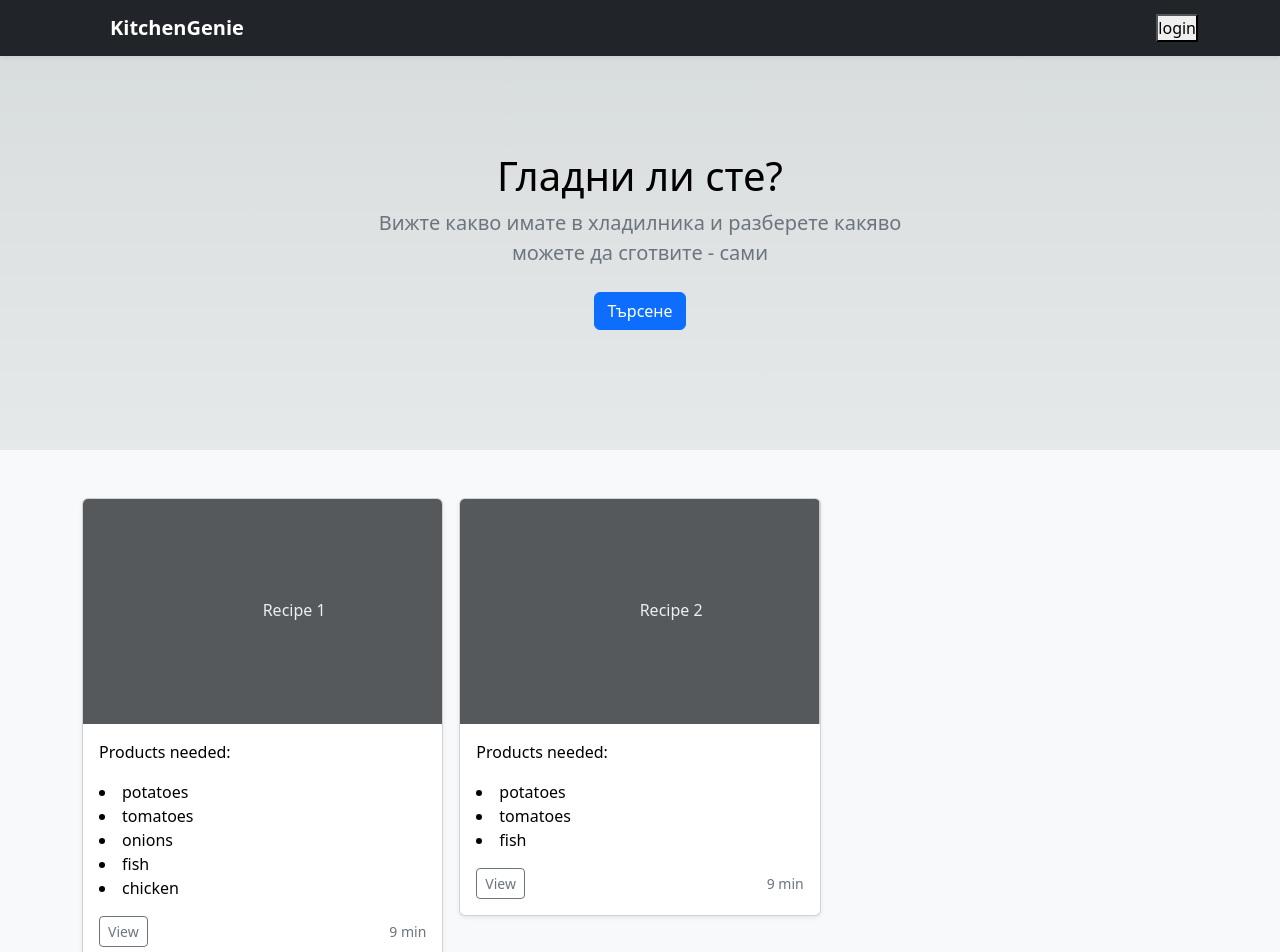
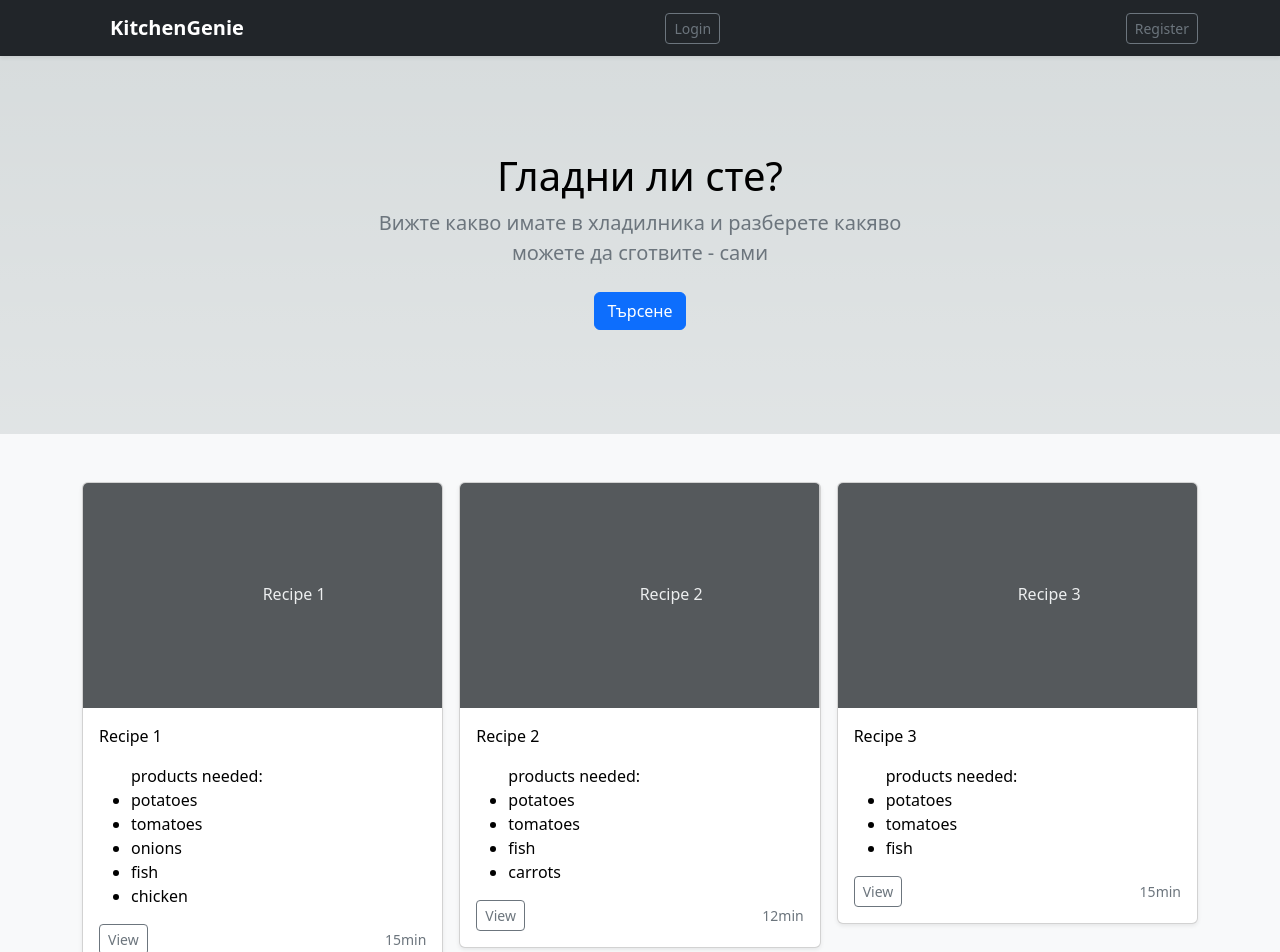
Before and after one commit to IlianaKarakasheva/kitchen-genie, a Next.js app: page / in a window 1280 px wide. Shown: the top 952 px of the page. Built offline with nearby package versions, Linux system fonts and the light colour scheme.

Commit message:
Added recipe routing

```diff
--- a/package.json
+++ b/package.json
@@ -13,9 +13,9 @@
     "bootstrap": "^5.3.0-alpha1",
     "eslint": "8.33.0",
     "eslint-config-next": "13.1.6",
-    "next": "13.1.6",
-    "react": "18.2.0",
-    "react-dom": "18.2.0",
+    "next": "^13.1.6",
+    "react": "^18.2.0",
+    "react-dom": "^18.2.0",
     "react-router-dom": "^6.8.1"
   }
 }
--- a/public/data.json
+++ b/public/data.json
@@ -36,11 +36,42 @@
             "title": "Recipe 2",
             "decription":"desc for recipe2",
             "ingredients": [
+                "potatoes", "tomatoes", "fish", "carrots"
+            ],
+            "time": 12,
+            "rating": 2,
+            "image": "photo02.jpg",
+            "userid":  11,
+            "comments":[
+                {
+                    "comment_id":52,
+                    "userid":22,
+                    "description":"very usefull and tasty"
+                },
+                {
+                    "comment_id":10,
+                    "userid":9,
+                    "description":"awfull"
+                },
+                {
+                    "comment_id":21,
+                    "userid":333,
+                    "description":"great"
+                }
+            ],
+            "date":"01.01.2023"
+
+        },
+        {
+            "id":3,
+            "title": "Recipe 3",
+            "decription":"desc for recipe3",
+            "ingredients": [
                 "potatoes", "tomatoes", "fish"
             ],
             "time": 15,
             "rating": 3,
-            "image": "photo02.jpg",
+            "image": "photo03.jpg",
             "userid":  17,
             "comments":[
                 {
@@ -61,6 +92,37 @@
             ],
             "date":"01.01.2023"
 
+        },
+        {
+            "id":4,
+            "title": "Recipe 4",
+            "decription":"desc for recipe4",
+            "ingredients": [
+                "potatoes", "tomatoes", "fish", "peas", "peppers"
+            ],
+            "time": 15,
+            "rating": 5,
+            "image": "photo04.jpg",
+            "userid":  127,
+            "comments":[
+                {
+                    "comment_id":15,
+                    "userid":117,
+                    "description":"very usefull and tasty"
+                },
+                {
+                    "comment_id":121,
+                    "userid":38,
+                    "description":"awfull"
+                },
+                {
+                    "comment_id":45,
+                    "userid":221,
+                    "description":"great"
+                }
+            ],
+            "date":"01.01.2023"
+
         }
     ]
 }
--- a/src/pages/_document.js
+++ b/src/pages/_document.js
@@ -6,12 +6,12 @@ export default function Document() {
   return (
     <Html lang="en">
       <Head>
-        <meta charset="utf-8" />
-        <meta name="viewport" content="width=device-width, initial-scale=1" />
-        <title>KitchenGenie - вашият приятел в кухнята</title>
+        {/* <meta charset="utf-8" /> */}
+        {/* <meta name="viewport" content="width=device-width, initial-scale=1" /> */}
+        {/* <title>KitchenGenie - вашият приятел в кухнята</title> */}
         <link href="https://cdn.jsdelivr.net/npm/bootstrap@5.2.3/dist/css/bootstrap.min.css" rel="stylesheet" integrity="sha384-rbsA2VBKQhggwzxH7pPCaAqO46MgnOM80zW1RWuH61DGLwZJEdK2Kadq2F9CUG65" crossorigin="anonymous"></link>
-        <meta name="description" content="Kitchen Genie " />
-        <meta name="viewport" content="width=device-width, initial-scale=1" />
+        {/* <meta name="description" content="Kitchen Genie " /> */}
+        {/* <meta name="viewport" content="width=device-width, initial-scale=1" /> */}
         <link rel="icon" href="/favicon.ico" />
       </Head>
       <body>
--- a/src/pages/index.js
+++ b/src/pages/index.js
@@ -21,9 +21,7 @@ const recipes = Data.recipes;
     <div class="col-lg-6 col-md-8 mx-auto">
       <h1 class="fw-light">Гладни ли сте?</h1>
       <p class="lead text-muted">Вижте какво имате в хладилника и разберете какяво можете да сготвите - сами</p>
-      <p>
         <a href="#" class="btn btn-primary my-2">Търсене</a>
-      </p>
     </div>
   </div>
 </section>
@@ -42,8 +40,9 @@ const recipes = Data.recipes;
                 <svg class="bd-placeholder-img card-img-top" width="100%" height="225" xmlns="http://www.w3.org/2000/svg" role="img" aria-label="Placeholder: Thumbnail" preserveAspectRatio="xMidYMid slice" focusable="false"><title>Placeholder</title><rect width="100%" height="100%" fill="#55595c"></rect><text x="50%" y="50%" fill="#eceeef" dy=".3em">{item.title}</text></svg>
 
                 <div class="card-body text-black">
-                  <p class="card-text ">Products needed:</p>
-                  <p>
+                  <p class="card-text ">{item.title}</p>
+                  <ul>
+                    products needed:
                     {
                       item.ingredients.map((ingredient) => {
                         return (
@@ -51,12 +50,12 @@ const recipes = Data.recipes;
                         )
                       })
                     }
-                  </p>
+                  </ul>
                   <div class="d-flex justify-content-between align-items-center">
                     <div class="btn-group">
-                      <a href ="recipe" class="btn btn-sm btn-outline-secondary">View</a>
+                      <a href ={"/recipes/"+ item.id} class="btn btn-sm btn-outline-secondary">View</a>
                     </div>
-                    <small class="text-muted">9 min</small>
+                    <small class="text-muted">{item.time}min</small>
                   </div>
                 </div>
               </div>
--- a/src/pages/layouts/havbar.js
+++ b/src/pages/layouts/havbar.js
@@ -9,8 +9,15 @@ export default function Navbar() {
             </a>
                 <ul class= " navbar-nav">
                     <li class="navbar-item">
-                        <a href="login" class="navbar-link">
-                            <button>login</button>
+                        <a href="signin" class="navbar-link">
+                            <button class="btn btn-sm btn-outline-secondary">Login</button>
+                        </a>
+                    </li>
+                </ul>
+                <ul class= " navbar-nav">
+                    <li class="navbar-item">
+                        <a href="signup" class="navbar-link">
+                            <button class="btn btn-sm btn-outline-secondary">Register</button>
                         </a>
                     </li>
                 </ul>
```
Also changed, not shown: src/pages/recipes/[id].js (+8 -0 lines), src/pages/layouts/navbar.css (added), 1 other file (tests, documents, lock files or other folders).
